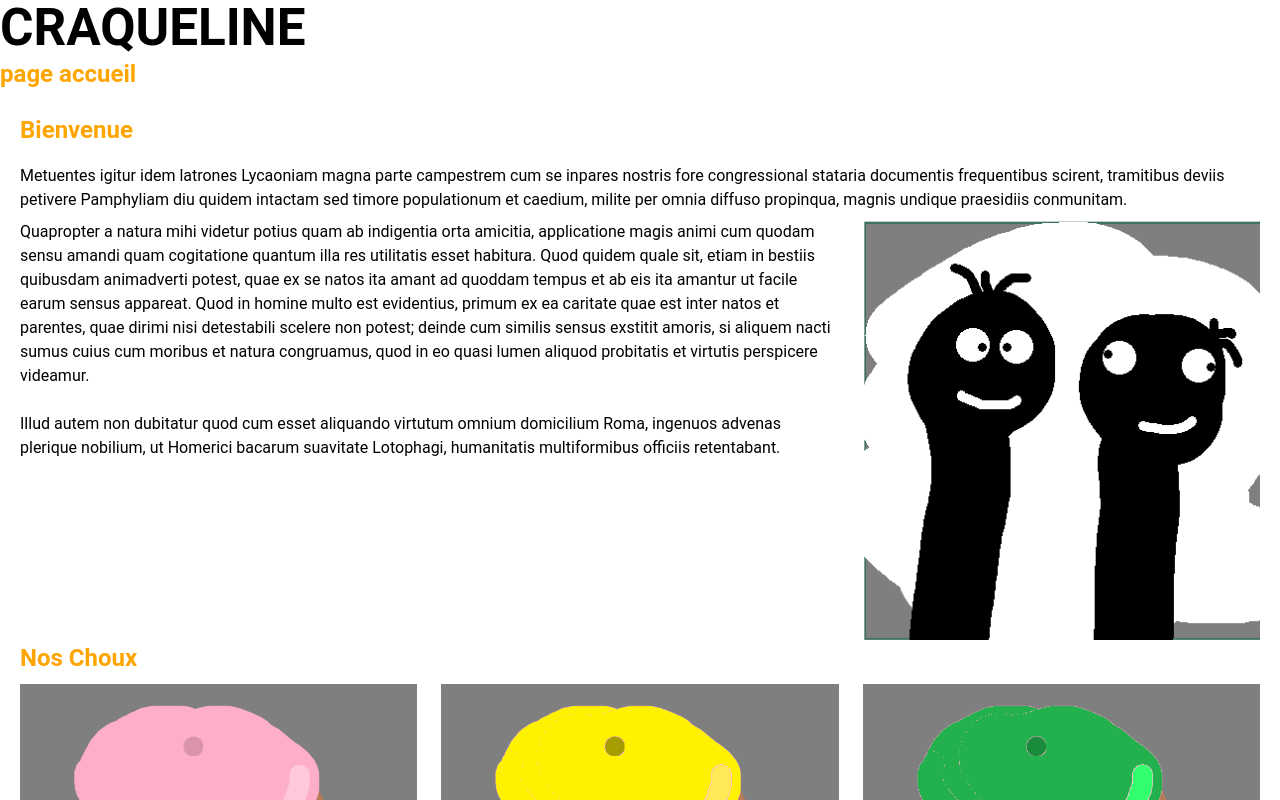
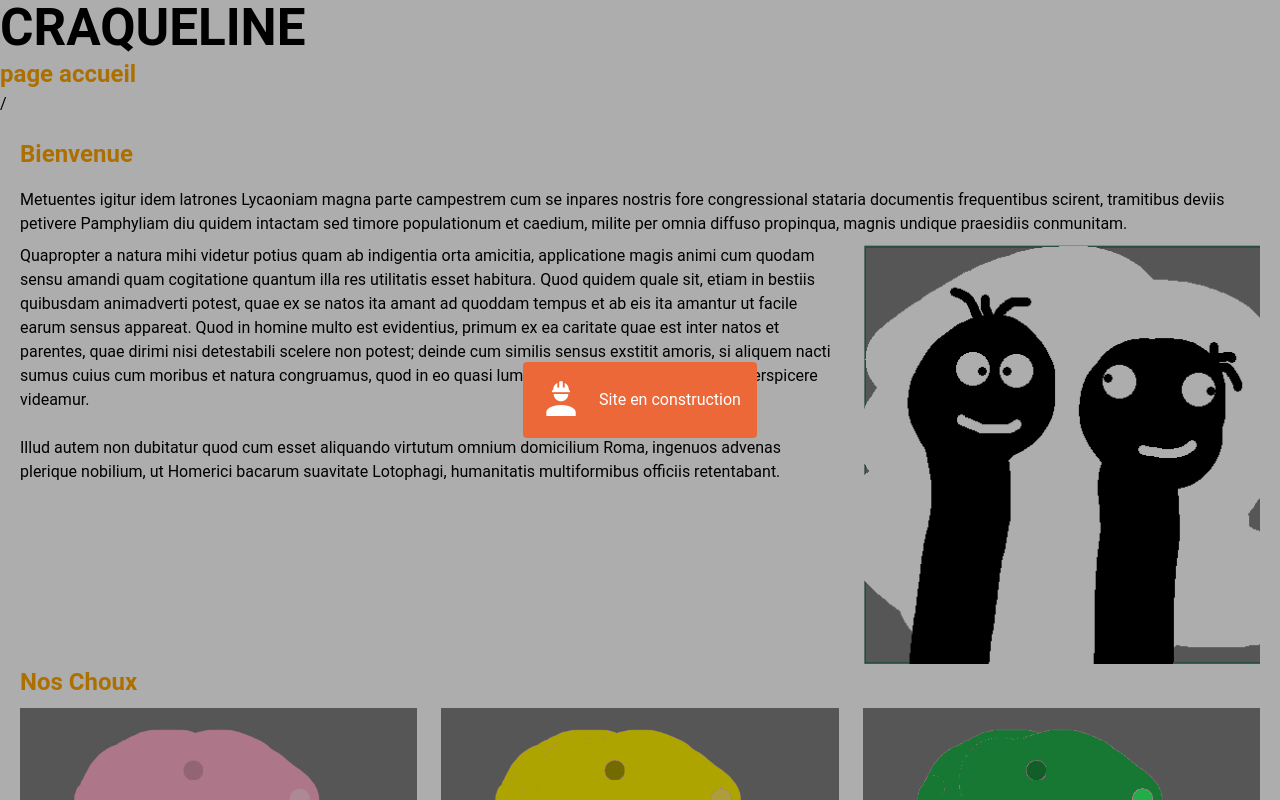
Before and after one commit to SamuelQuetin/craqueline, a Vue app: page / in a window 1280 px wide. Shown: the top 800 px of the page. Built offline with nearby package versions, Linux system fonts and the light colour scheme.

Commit message:
ajout CD

```diff
--- a/src/App.vue
+++ b/src/App.vue
@@ -5,6 +5,7 @@
   <h2>
     page accueil
   </h2>
+  <MaintenanceBanner v-model="isMaintenance" ></MaintenanceBanner>/
   <v-container class="pa-5" max-width="80em">
     <Bienvenue></Bienvenue>
     <NosChoux></NosChoux>
@@ -13,4 +14,9 @@
 <script setup>
 import Bienvenue from './components/Bienvenue.vue';
 import NosChoux from "@/components/NosChoux.vue";
+import MaintenanceBanner from "@/components/MaintenanceBanner.vue";
+import {ref} from "vue";
+
+const isMaintenance = ref(true);
+
 </script>
--- /dev/null
+++ b/src/components/MaintenanceBanner.vue
@@ -0,0 +1,25 @@
+<template>
+  <v-overlay
+      absolute
+      v-model="model"
+      persistent
+      class="justify-center align-center"
+  >
+    <v-alert
+        type="warning"
+        prominent
+        icon="mdi-account-hard-hat"
+    >
+      Site en construction
+    </v-alert>
+  </v-overlay>
+</template>
+<script setup>
+  const model = defineModel();
+</script>
+<style>
+v-alert {
+  padding-bottom: 0 !important;
+  margin-bottom: 0 !important;
+}
+</style>
```
